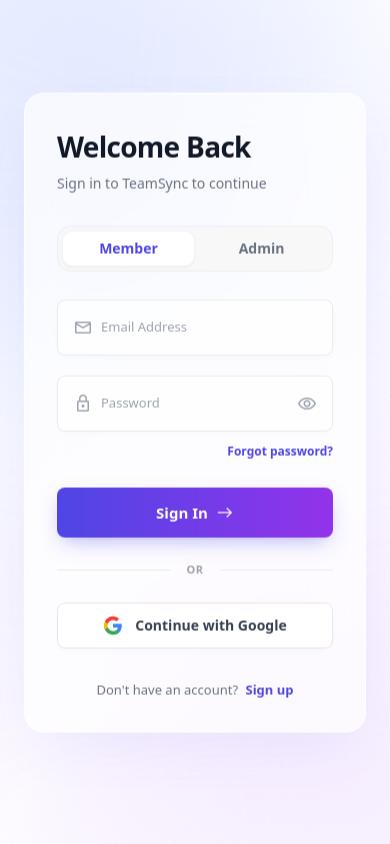
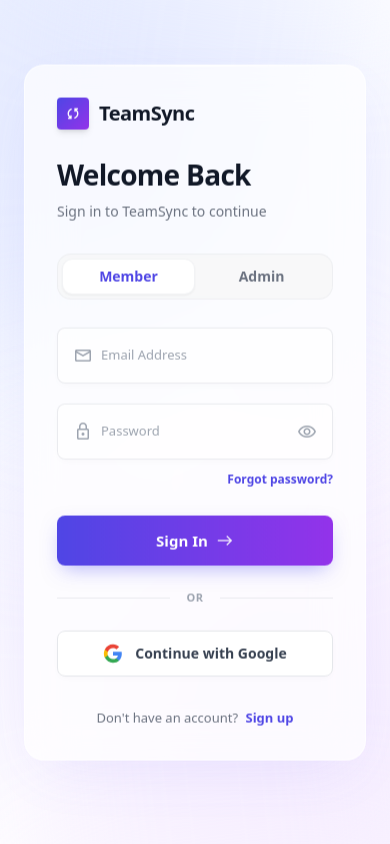
Before and after one commit to Navneet225/Team-Task-Manager, a React (Vite) app in the folder client/: page /login in a window 390 px wide. Built offline with nearby package versions, Linux system fonts and the light colour scheme; no server answers.

Commit message:
fix: add TeamSync branding to mobile login screen

```diff
--- a/client/src/pages/LoginPage.jsx
+++ b/client/src/pages/LoginPage.jsx
@@ -165,6 +165,14 @@
             <div className="absolute top-0 left-8 right-8 h-[1px] bg-gradient-to-r from-transparent via-white to-transparent opacity-100"></div>
 
             <div className="mb-8">
+              {/* Mobile-only branding */}
+              <div className="flex items-center gap-2.5 mb-6 lg:hidden">
+                <div className="w-8 h-8 rounded-lg bg-gradient-to-br from-indigo-600 to-purple-600 flex items-center justify-center text-white shadow-md">
+                  <span className="material-symbols-outlined" style={{ fontSize: '18px' }}>sync</span>
+                </div>
+                <span className="font-extrabold text-gray-900 tracking-tight text-xl">TeamSync</span>
+              </div>
+
               <h2 className="text-[28px] font-extrabold text-gray-900 tracking-tight mb-1.5 flex items-center gap-2">
                 {isLogin ? 'Welcome Back' : 'Create Account'}
               </h2>
```
